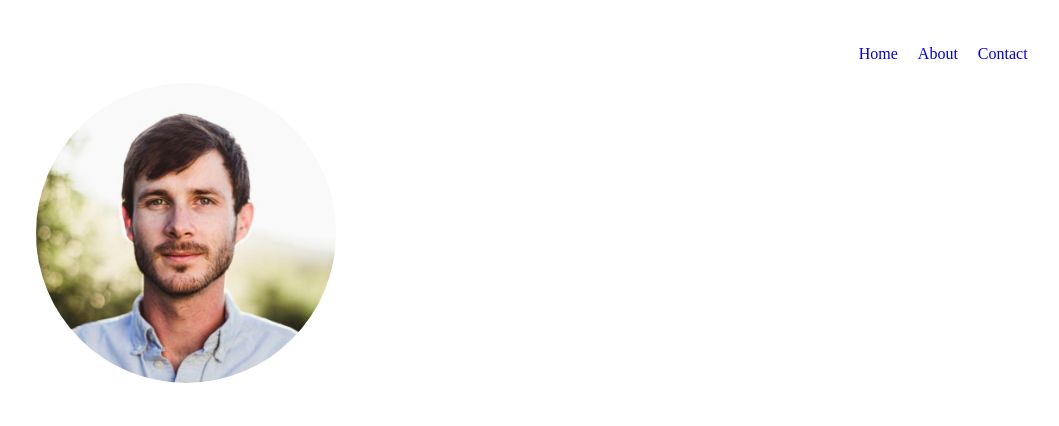
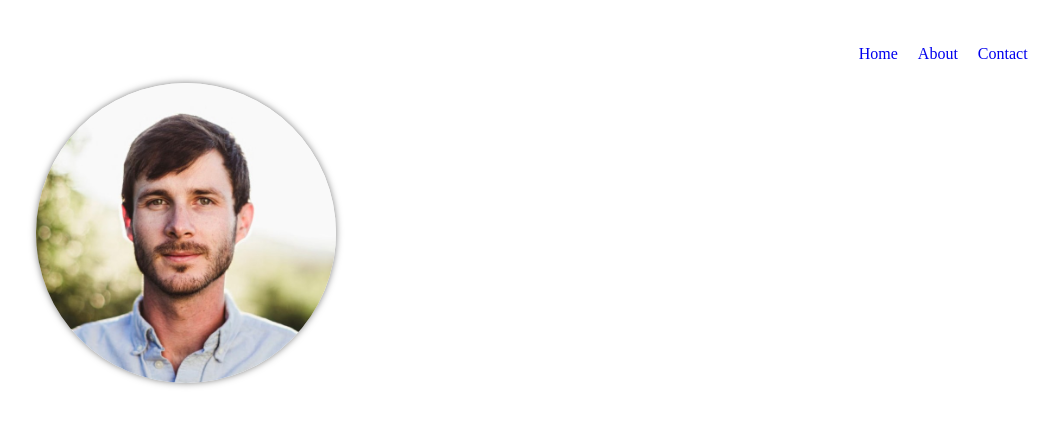
Before and after one commit to cody-barker/portfolio-website, a JavaScript app: page / in a window 1280 px wide. Shown: the top 426 px of the page, without its empty margins (98-1157 px from the left). Built offline with nearby package versions, Linux system fonts and the light colour scheme; the HTML template or start-up script is replaced by a standard one.

Commit message:
add shadow to headshot

```diff
--- a/src/styles/App.css
+++ b/src/styles/App.css
@@ -32,6 +32,7 @@ nav {
   height: 300px;
   border-radius: 50%;
   object-fit: cover;
+  box-shadow: 0 0 7px rgba(0, 0, 0, 0.5);
 }
 
 
```
